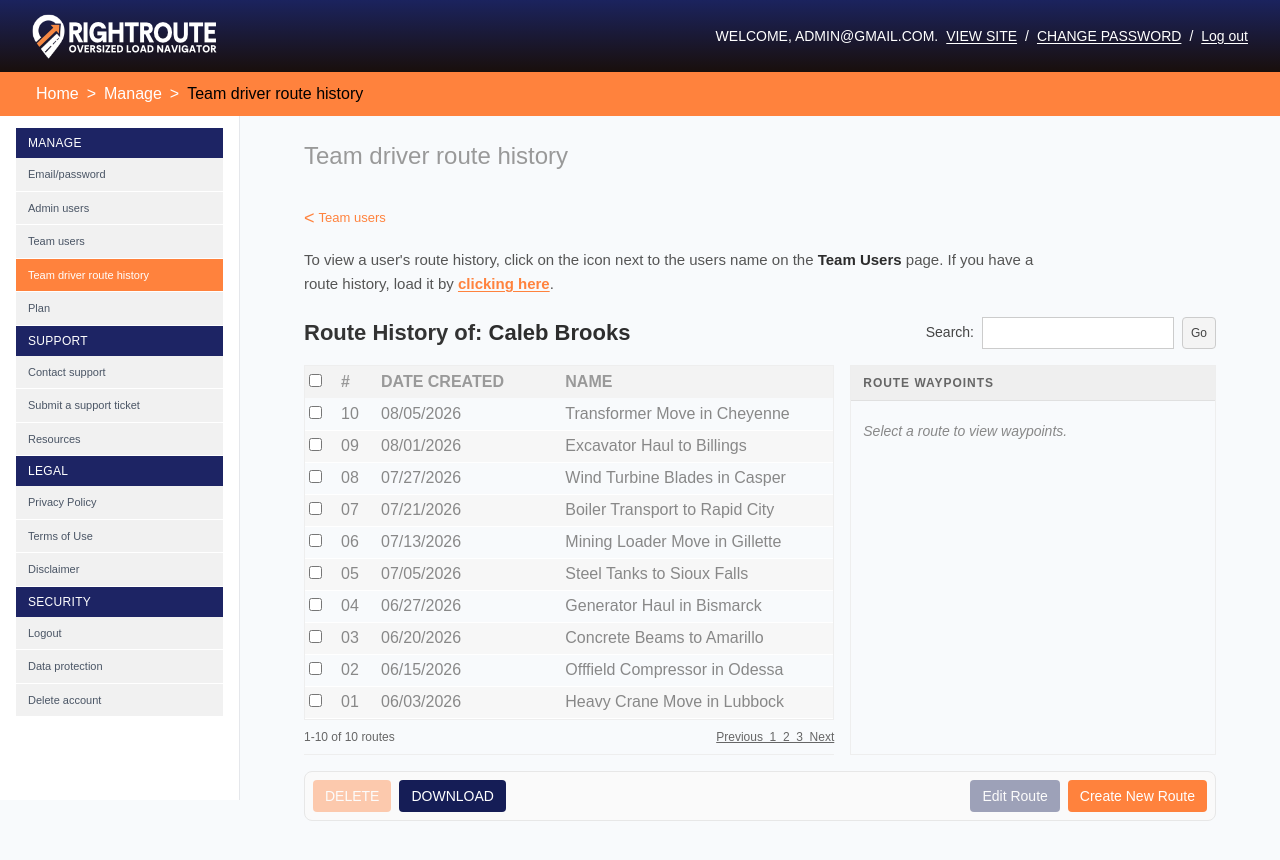
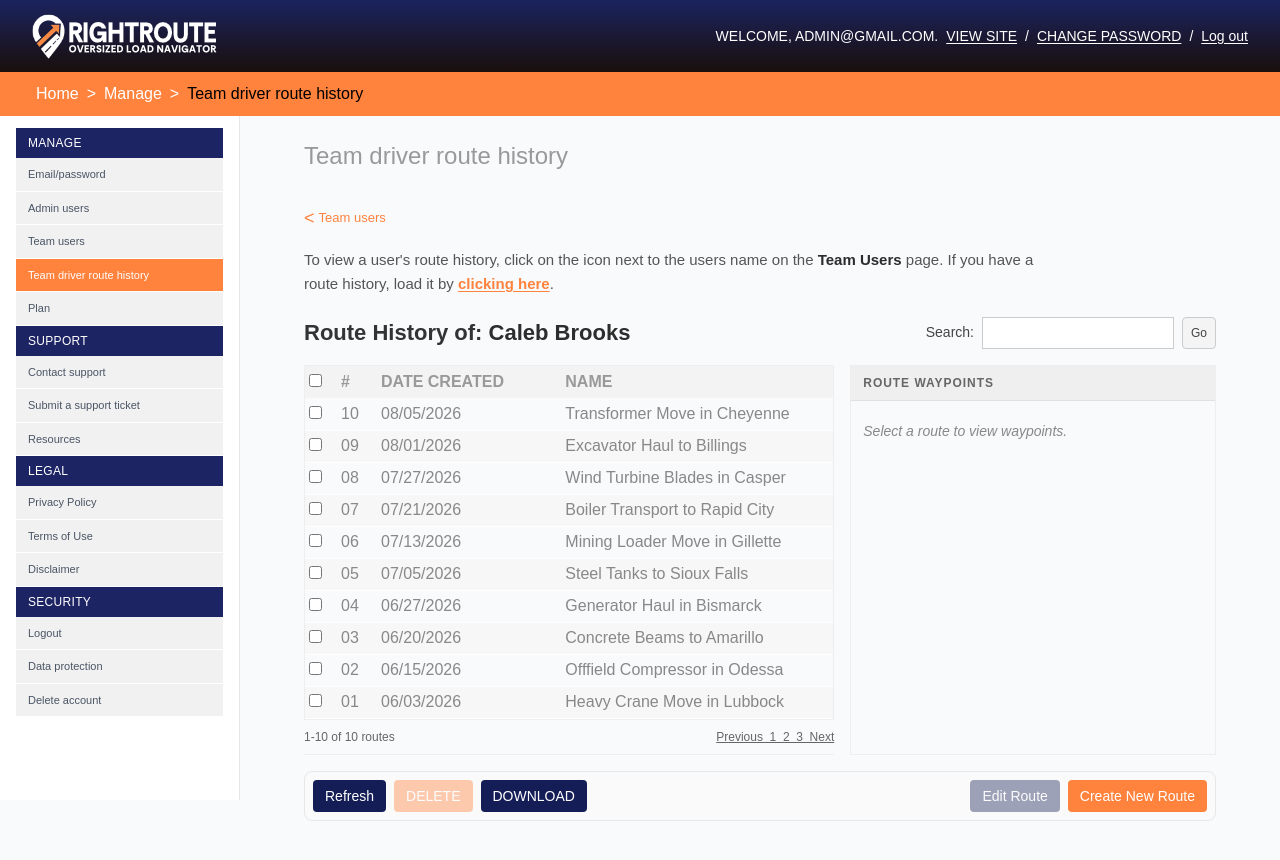
Before and after one commit to Maruf346/SocialWiFi-Team-Dashboard, a React (Vite) app: page /dashboard/manage/team-route-history in a window 1280 px wide. Built offline with nearby package versions, Linux system fonts and the light colour scheme.

Commit message:
feat(route history): added refresh button.

```diff
--- a/src/pages/manage/route history/RouteHistory.jsx
+++ b/src/pages/manage/route history/RouteHistory.jsx
@@ -129,6 +129,15 @@ const RouteHistory = () => {
     setIsOwnerView(true)
     setSelectedIds([])
     setSelectedRouteId(null)
+  }
+
+  const handleRefresh = () => {
+    setSelectedIds([])
+    setSelectedRouteId(null)
+    setSearchInput('')
+    setSearch('')
+    setRoutes(routeHistoryData)
+    setOwnerRoutes(ownerRouteHistoryData)
   }
 
   const hasSelection = selectedIds.length > 0
@@ -277,6 +286,13 @@ const RouteHistory = () => {
         <div className="flex items-center gap-2">
           <button
             type="button"
+            onClick={handleRefresh}
+            className="rounded bg-[#151d56] px-3 py-1.5 text-sm font-medium text-white transition hover:bg-[#1f2b7b] cursor-pointer"
+          >
+            Refresh
+          </button>
+          <button
+            type="button"
             onClick={deleteSelected}
             disabled={!hasSelection}
             className={`rounded px-3 py-1.5 text-sm font-medium text-white transition ${
```
